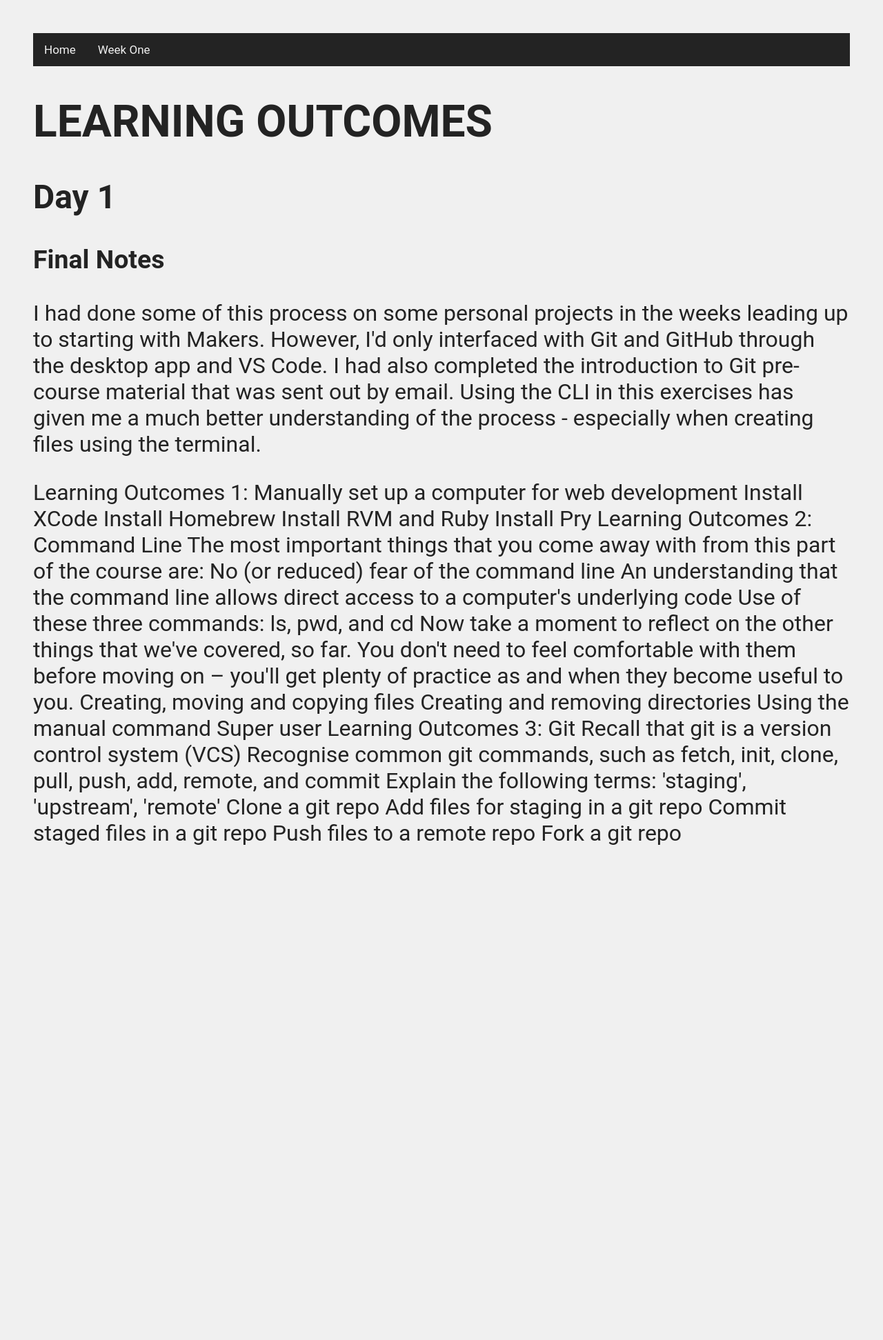
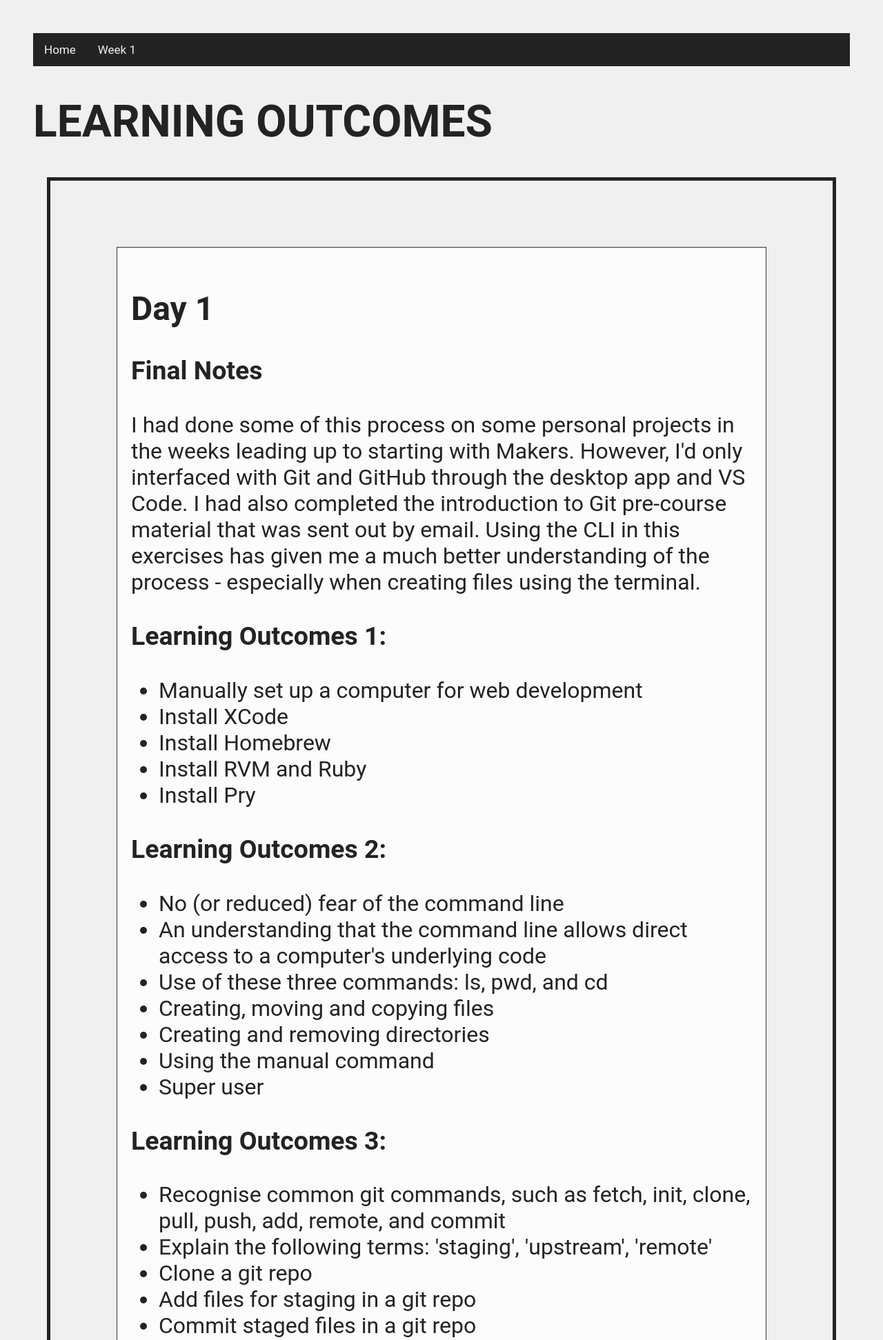
Before and after one commit to JonClarke84/Makers-Learning-Outcomes, a PHP site: page /week1.html in a window 1280 px wide. Shown: the top 1943 px of the page at 69% size. Before the commit the page ends 1225 px from the top, so only its background shows below. Run offline with PHP 8.4, Linux system fonts and the light colour scheme.

Commit message:
Update style and add content to week 1 page

```diff
--- a/style.css
+++ b/style.css
@@ -10,16 +10,17 @@ html {
 
 .h1 {
   font-size: 5em;
+  text-align: center;
 }
 
 .h2 {
-  font-size:2em;
+  font-size: 2em;
 }
 
 .content {
   display: grid;
   grid-template-columns: auto;
-  font-size: 200%;
+  font-size: 100%;
   padding: 3em;
   color: #232323;
   border-style: solid;
@@ -32,7 +33,7 @@ html {
   html {
     font-size: 100%;
   }
-  [class=content] {
+  [class="content"] {
     grid-template-columns: auto auto auto auto auto;
   }
 }
@@ -41,7 +42,7 @@ html {
   background-color: rgba(255, 255, 255, 0.8);
   border: 1px solid rgba(0, 0, 0, 0.8);
   padding: 20px;
-  text-align: center;
+  text-align: left;
 }
 
 .button {
@@ -86,3 +87,4 @@ html {
 .topnav a:hover {
   background-color: #f0f0f0;
   color: #232323;
+}
--- a/week1.html
+++ b/week1.html
@@ -12,15 +12,16 @@
 
 <div class="topnav">
     <a class="active" href="/index.html">Home</a>
-    <a href="/week1.html">Week One</a>
+    <a href="/week1.html">Week 1</a>
   </div>
 
   <header id="header" class="header">
     <h1>LEARNING OUTCOMES</h1>
   </header>
   <body>
-      <div class = "flexbox">
-    <h2>Day 1</h2>
+      <div class = "content">
+          <div class = "grid-item">
+                  <h2>Day 1</h2>
     <h3>Final Notes</h3>
     <p>I had done some of this process on some personal projects in the weeks leading up to starting with Makers. However, I'd only interfaced with Git and GitHub through the desktop app and VS Code.
 
@@ -28,37 +29,53 @@
 
     Using the CLI in this exercises has given me a much better understanding of the process - especially when creating files using the terminal.</p>
 
-    Learning Outcomes 1:
-    Manually set up a computer for web development
-    Install XCode
-    Install Homebrew
-    Install RVM and Ruby
-    Install Pry
+    <h3>Learning Outcomes 1:</h3>
+    <ul><li>Manually set up a computer for web development</li>
+    <li>Install XCode</li>
+    <li>Install Homebrew</li>
+    <li>Install RVM and Ruby</li>
+    <li>Install Pry</li>
+    </ul>
 
-    Learning Outcomes 2:
-    Command Line
-    The most important things that you come away with from this part of the course are:
+    <h3>Learning Outcomes 2:</h3>
 
-    No (or reduced) fear of the command line
-    An understanding that the command line allows direct access to a computer's underlying code
-    Use of these three commands: ls, pwd, and cd
-    Now take a moment to reflect on the other things that we've covered, so far. You don't need to feel comfortable with them before moving on – you'll get plenty of practice as and when they become useful to you.
+    <ul><li>No (or reduced) fear of the command line</li>
+        <li>An understanding that the command line allows direct access to a computer's underlying code</li>
+        <li>Use of these three commands: ls, pwd, and cd</li>
+        <li>Creating, moving and copying files</li>
+        <li>Creating and removing directories</li>
+        <li>Using the manual command</li>
+        <li>Super user</li></ul>
 
-    Creating, moving and copying files
-    Creating and removing directories
-    Using the manual command
-    Super user
+    <h3>Learning Outcomes 3:</h3>
+    <ul><li>Recognise common git commands, such as fetch, init, clone, pull, push, add, remote, and commit</li>
+        <li>Explain the following terms: 'staging', 'upstream', 'remote'</li>
+        <li>Clone a git repo</li>
+        <li>Add files for staging in a git repo</li>
+        <li>Commit staged files in a git repo</li>
+        <li>Push files to a remote repo</l
+        <li>Fork a git repo</li>
+    <li>Recall that git is a version control system (VCS)</li>
+</li><a href="https://github.com/JonClarke84/playing-with-git"> Playing with Git repo</a></li></ul>
 
-    Learning Outcomes 3:
-    Git
-    Recall that git is a version control system (VCS)
-    Recognise common git commands, such as fetch, init, clone, pull, push, add, remote, and commit
-    Explain the following terms: 'staging', 'upstream', 'remote'
-    Clone a git repo
-    Add files for staging in a git repo
-    Commit staged files in a git repo
-    Push files to a remote repo
-    Fork a git repo
+    </div>
+
+    <div class="grid-item">
+        <h2>Day 2</h2>
+    </div>
+
+    <div class="grid-item">
+        <h2>Day 3</h2>
+    </div>
+
+    <div class="grid-item">
+        <h2>Day 4</h2>
+    </div>
+
+    <div class="grid-item">
+        <h2>Day 5</h2>
+    </div>
+
     </div>
   </body>
 </html>
```
